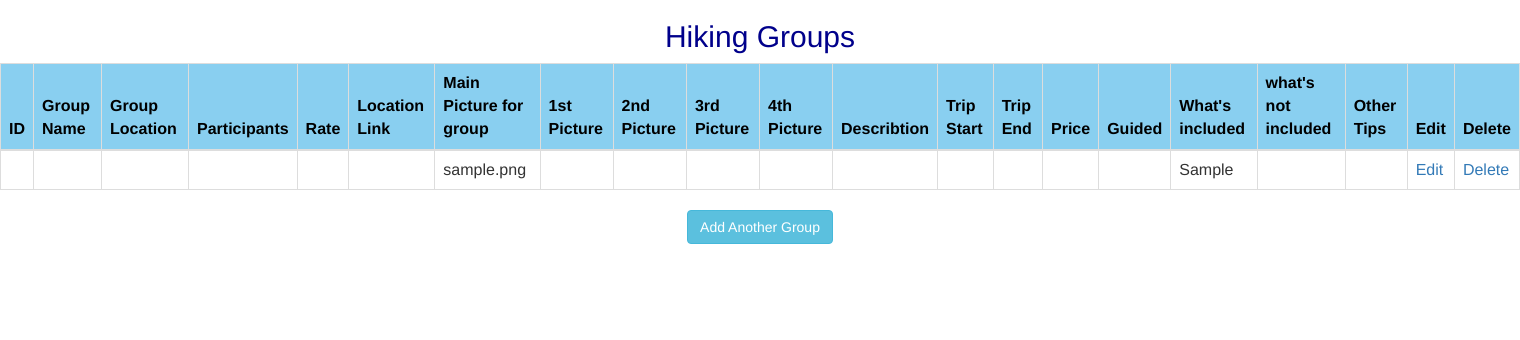
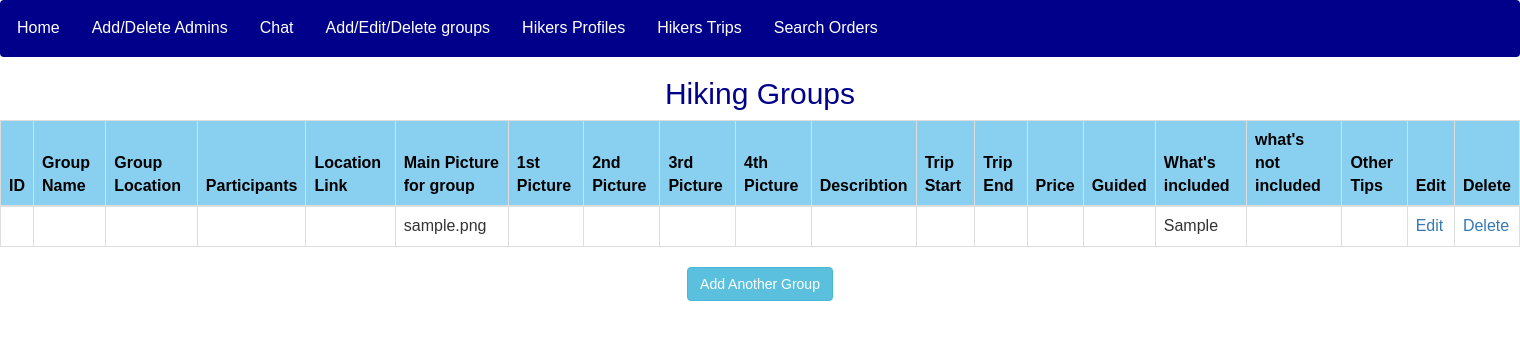
Before and after one commit to yasminkandil/WebHiking, a PHP site: page /AdminGroups.php in a window 1520 px wide. Shown: the top 340 px of the page. Run offline with PHP 8.4, Linux system fonts and the light colour scheme; tables that the repository leaves empty or names only in its code hold one stand-in row (values such as "Sample post"); data that the repository does not hold is empty; some libraries are stand-ins or nearby versions.

Commit message:
Update AdminGroups.php

```diff
--- a/AdminGroups.php
+++ b/AdminGroups.php
@@ -14,6 +14,18 @@
 </style>
 </head>
 <body>
+	<?php
+  include_once "StyleHome.html";?>
+  <div class="navbar">
+     <a href="Hikerhomepage.php">Home</a></li>
+      <a href="Administrator.php">Add/Delete Admins</a>
+       <a href="messages.php">Chat</a>
+      <a href="AdminGroups.php">Add/Edit/Delete groups</a>
+      <a href="HikersProfiles.php">Hikers Profiles</a>
+      <a href="HikersTrips.php">Hikers Trips</a>
+      <a href="OrdersSearch.php">Search Orders</a>
+
+  </div>
 
 	<div class ="container, table">
 	<h2 style="color:#00008B;text-align:center">Hiking Groups</h2>
@@ -24,7 +36,6 @@
 		<th>Group Name</th>
 		<th>Group Location</th>
 		<th>Participants</th>
-		<th>Rate</th>
 		<th>Location Link</th>
 		<th>Main Picture for group</th>
 		<th>1st Picture</th>
@@ -63,7 +74,6 @@ while($row = mysqli_fetch_array($records))
 <td><?php echo $row['GroupName']?></td>
 <td><?php echo $row['GroupLocation']?></td>
 <td><?php echo $row['Participants']?></td>
-<td><?php echo $row['Rate']?></td>
 <td><?php echo $row['DestinationLink']?></td>
 <td><?php echo $row['mainphoto']?></td>
 <td><?php echo $row['Photo1']?></td>
```
